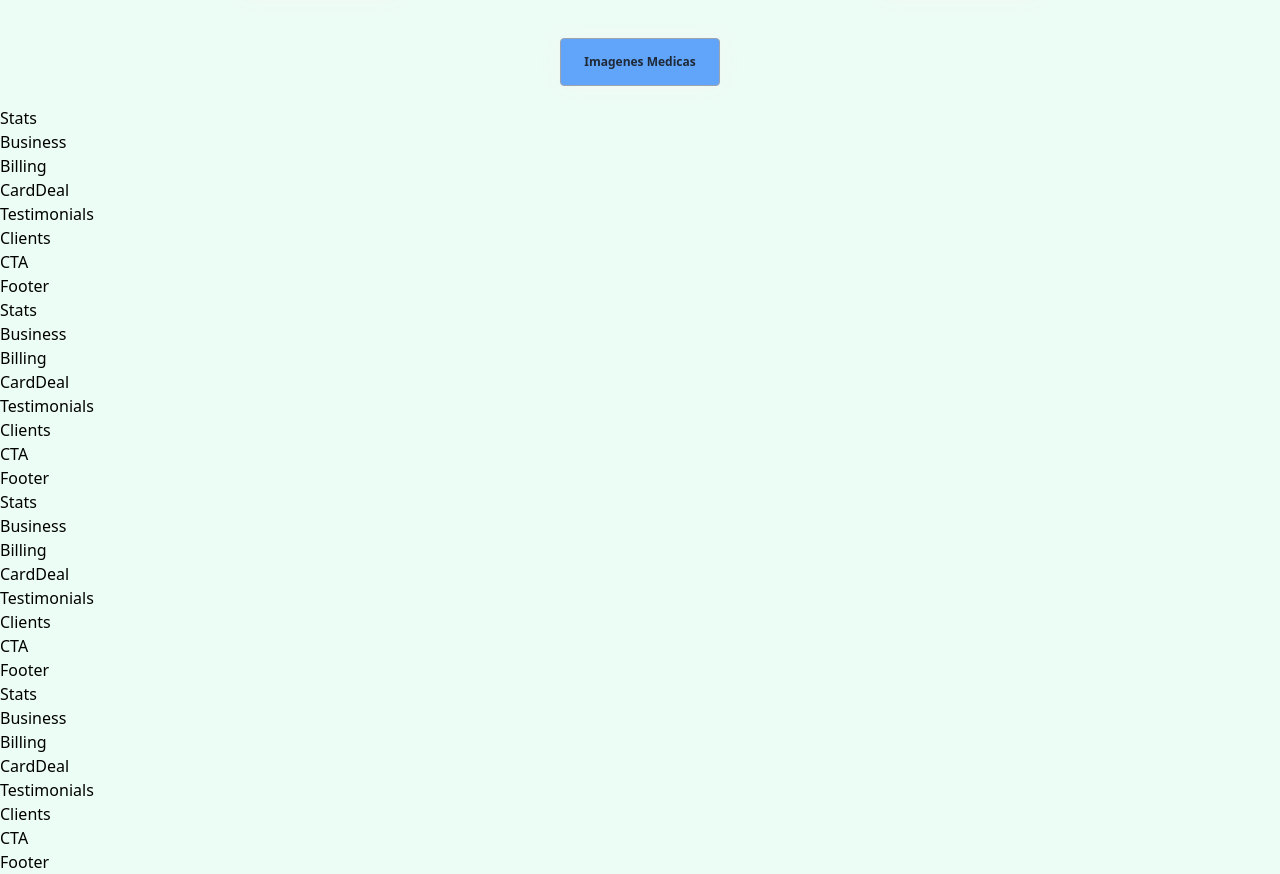
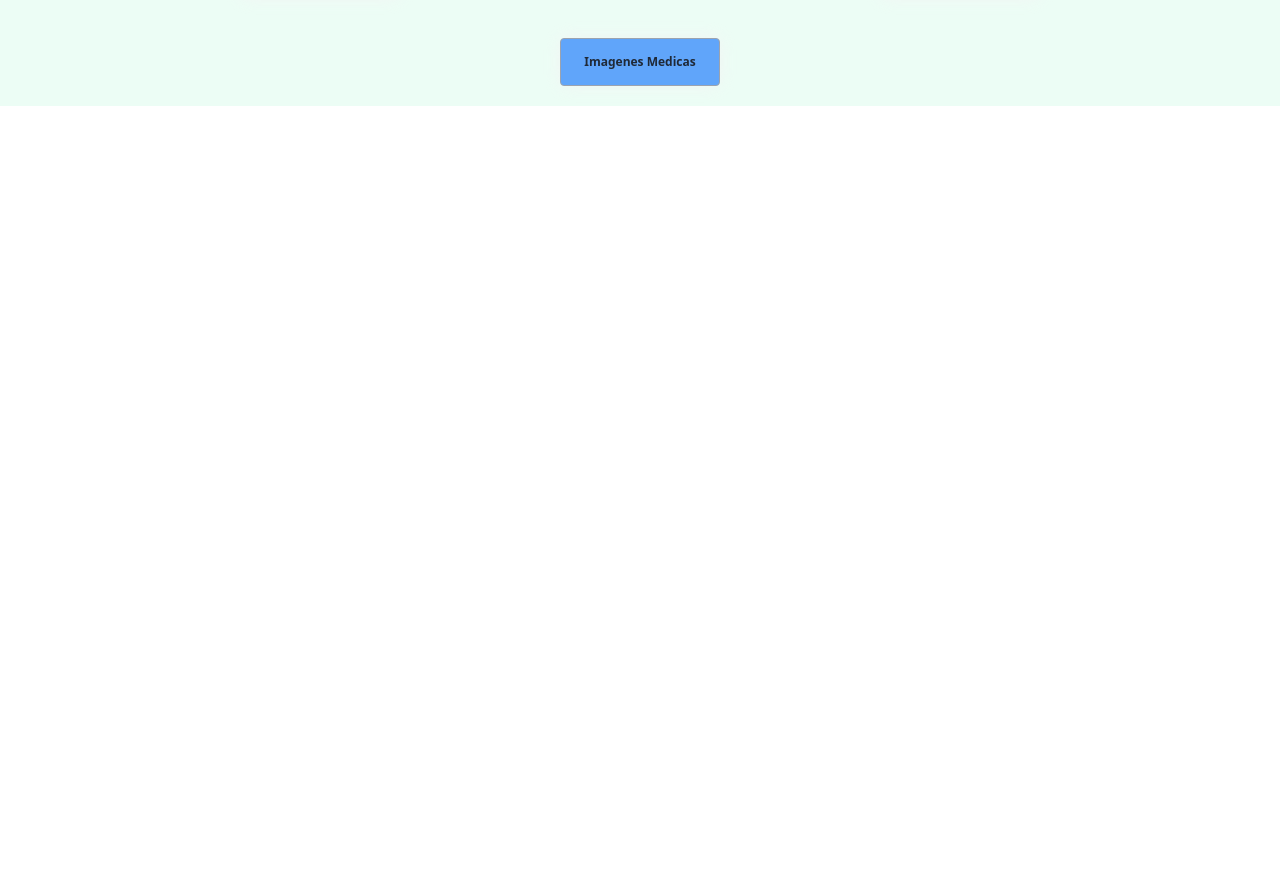
Before and after one commit to MartinMSalas/drVirtual_Front, a React (Vite) app in the folder DrVirtualFront/dr_virtual/: page / in a window 1280 px wide. Shown: the part 294-1168 px from the top of the page. After the commit the page ends 800 px from the top, so only its background shows below. Built offline with nearby package versions, Linux system fonts and the light colour scheme.

Commit message:
alpha 0.1

```diff
--- a/DrVirtualFront/dr_virtual/src/App.jsx
+++ b/DrVirtualFront/dr_virtual/src/App.jsx
@@ -20,43 +20,10 @@ const App = () =>  (
 
     </div>
 
-    <div className={`bg-emerald-50  `}>
-      <div className={`${styles.boxWidth} `}>
-      <Stats />
-        <Business />
-        <Billing />
-        <CardDeal />
-        <Testimonials />
-        <Clients />
-        <CTA />
-        <Footer />
-        <Stats />
-        <Business />
-        <Billing />
-        <CardDeal />
-        <Testimonials />
-        <Clients />
-        <CTA />
-        <Footer />
-        <Stats />
-        <Business />
-        <Billing />
-        <CardDeal />
-        <Testimonials />
-        <Clients />
-        <CTA />
-        <Footer />
-        <Stats />
-        <Business />
-        <Billing />
-        <CardDeal />
-        <Testimonials />
-        <Clients />
-        <CTA />
-        <Footer />
-      </div>
 
-    </div>
+
+
+
 
   </div>
 )
--- a/DrVirtualFront/dr_virtual/src/components/Hero.jsx
+++ b/DrVirtualFront/dr_virtual/src/components/Hero.jsx
@@ -14,6 +14,21 @@ const Hero = () => {
   const [showGenerarOrdenOsepFisio, setShowGenerarOrdenOsepFisio] = useState(false)
   const [showApiMeli, setShowApiMeli] = useState(false)
 
+  function topButtonClick(){
+     window.scrollTo({top: 0, left: 0, behavior: 'smooth'})
+     setShowPrescripcion(false)
+
+
+
+    setShowApiMeli(false)
+    setShowRecetas(false)
+    setShowObraSocial(false)
+    setShowFormularioOsep(false)
+
+    setShowObraSocialFisio(false)
+    setShowFormularioOsepFisio(false)
+    setShowGenerarOrdenOsepFisio(false)
+  }
   function buttonRecetasClick() {
     setShowPrescripcion(false)
     setShowObraSocialFisio(false)
@@ -366,6 +381,11 @@ const Hero = () => {
             </div>
 
           </form>
+          <div>
+              <h2 className="text-center text-m font-bold pt-1 text-rose-800 w" >
+                Seleccione la cantidad de sesiones necesarias
+              </h2>
+            </div>
           <div className='w-full flex justify-evenly p-7'>
             <div className="relative  w-20 group">
                     <div className="absolute static transition-all duration-500 inset-0 bg-pink-100 rounded-lg blur opacity-30 rounded w-full  group-hover:duration-500 group-hover:opacity-70 group-hover:bg-pink-600 animate-pulse"></div>
@@ -413,7 +433,7 @@ const Hero = () => {
           </div>
           <div>
             <div className="sm:hidden flex justify-evenly py-5   ">
-              <img src={logoV } alt="logo" className="w-[64px] h-[64px] cursor-pointer" onClick={() => window.scrollTo({top: 0, left: 0, behavior: 'smooth'})} />
+              <img src={logoV } alt="logo" className="w-[64px] h-[64px] cursor-pointer" onClick={topButtonClick} />
             </div>
             <div>
               <h2 className="text-center text-m font-bold pt-1 text-rose-800 w" >
```
